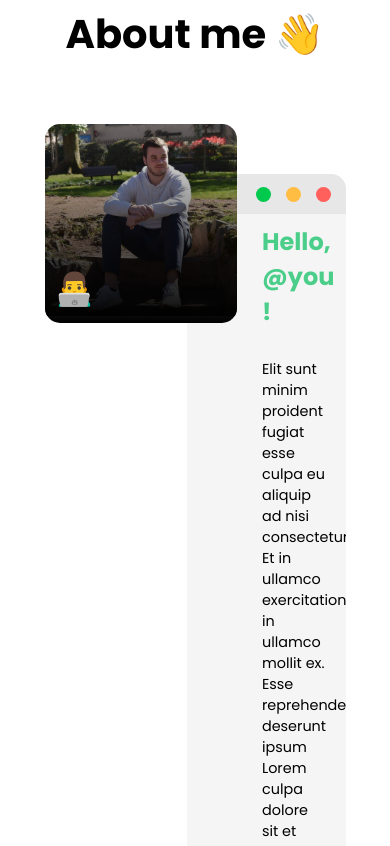
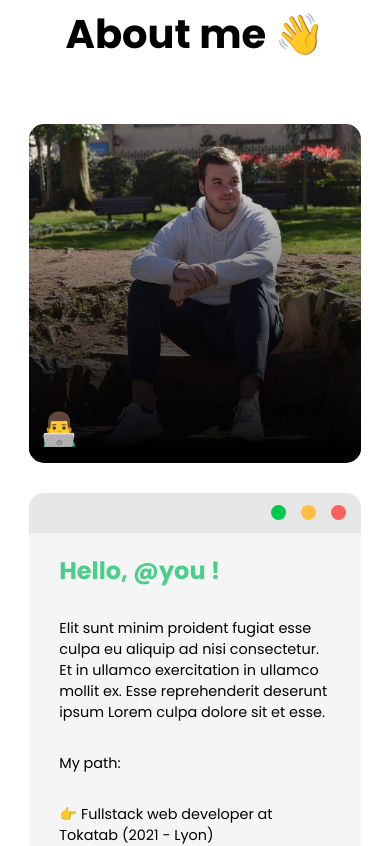
Before and after one commit to lucasboinet/portfolio, a React (Create React App) app in the folder client/: page / in a window 390 px wide. Shown: the part 900-1746 px from the top of the page. Built offline with nearby package versions, Linux system fonts and the light colour scheme; no server answers.

Commit message:
homepage responsive

```diff
--- a/client/src/components/Project/Project.js
+++ b/client/src/components/Project/Project.js
@@ -3,13 +3,15 @@ import './Project.scss';
 
 export default function Project({project, reversed}) {
     return (
-        <div className={"project " + (reversed && 'reversed')}>
+        <div className={"project" + (reversed ? ' reversed' : '')}>
             <div className="figure-wrapper">
                 <img src={project.images[0]} alt="" />
             </div>
             <div className="content">
-                <h3 data-aos="fade-up">{project.name}</h3>
-                <p data-aos="fade-up">{project.description}</p>
+                <div>
+                    <h3 data-aos="fade-up">{project.name}</h3>
+                    <p data-aos="fade-up">{project.description}</p>
+                </div>
                 <div className='project__skills'>
                 {project.languages.map((language, index) => (
                     <Skill key={index} icon="images/flutter.svg" name={language} />
--- a/client/src/components/Project/Project.scss
+++ b/client/src/components/Project/Project.scss
@@ -2,7 +2,7 @@ $main-color: #4ACE89;
 $light-color: #F5F5F5;
 
 .project {
-    width: 85%;
+    width: 80%;
     background-color: $light-color;
     border-radius: 10px;
     display: flex;
@@ -10,9 +10,10 @@ $light-color: #F5F5F5;
     justify-content: flex-start;
     align-items: flex-start;
     position: relative;
-    height: 300px;
+    min-height: 300px;
 
     .figure-wrapper {
+        min-height: 300px;
         height: 100%;
         min-width: 35%;
         position: relative;
@@ -32,7 +33,12 @@ $light-color: #F5F5F5;
 
     .content {
         padding: 30px;
-        padding-left: 50px;
+        padding-left: 70px;
+        display: flex;
+        flex-direction: column;
+        justify-content: space-between;
+        align-items: flex-start;
+        height: 100%;
 
         .project__skills {
             display: flex;
@@ -50,8 +56,33 @@ $light-color: #F5F5F5;
 
         .content {
             padding: 30px;
-            padding-right: 50px;
+            padding-right: 70px;
+            align-items: flex-end;
         }
 
     }
 }
+
+@media screen and (max-width: 1050px) {
+    .project {
+        flex-direction: column;
+
+        .figure-wrapper {
+            width: 100%;
+            transform: scale(1);
+        }
+
+        .content {
+            width: 100%;
+            padding: 30px;
+        }
+
+        &.reversed {
+            flex-direction: column;
+
+            .content {
+                align-items: flex-start;
+            }
+        }
+    }
+}
--- a/client/src/pages/Homepage/Homepage.js
+++ b/client/src/pages/Homepage/Homepage.js
@@ -36,11 +36,11 @@ export default function Homepage() {
           <section className='about-me'>
             <h2 id="about-title" data-aos="fade-up">About me 👋</h2>
             <div data-aos="fade-up" className='about-me__wrapper'>
-              <div data-aos-anchor="#about-title">
+              <div>
                 <img src="images/moi.jpg" alt="" />
                 <p>👨‍💻</p>
               </div>
-              <div data-aos-anchor="#about-title" data-aos-delay="300">
+              <div>
                 <div className='about-me__window-header'>
                   <span></span>
                   <span></span>
--- a/client/src/pages/Homepage/Homepage.scss
+++ b/client/src/pages/Homepage/Homepage.scss
@@ -194,6 +194,29 @@ $light-color: #F5F5F5;
     }
 }
 
+@media screen and (max-width: 940px) {
+    .homepage__container {
+        .about-me {
+            .about-me__wrapper {
+                flex-direction: column;
+                width: 70%;
+                gap: 30px;
+
+                > div:first-child {
+                    width: 100%;
+                    transform: translate(0);
+                }
+
+                > div:last-child {
+                    transform: translate(0);
+                    padding: 30px;
+                    width: 100%;
+                }
+            }
+        }
+    }
+}
+
 @media screen and (max-width: 768px) {
     .homepage__container {
         .hero {
@@ -203,5 +226,13 @@ $light-color: #F5F5F5;
                 }
             }
         }
+
+        .about-me {
+            .about-me__wrapper {
+                flex-direction: column;
+                width: 85%;
+                gap: 30px;
+            }
+        }
     }
 }
```
Also changed, not shown: client/package.json (+7 -1 lines), 1 other file (tests, documents, lock files or other folders).
